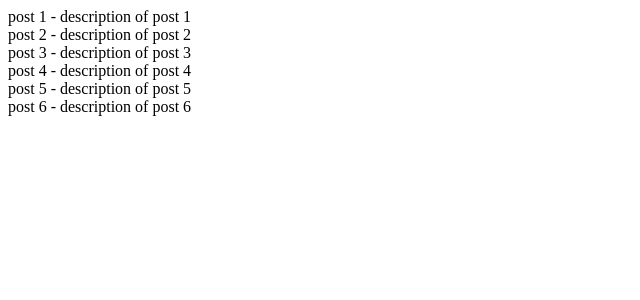
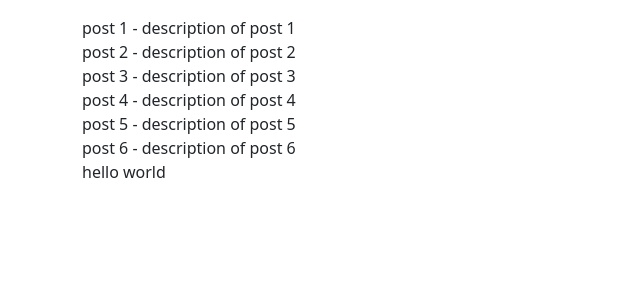
Before and after one commit to CozyWithMeli/A4-Networking, a Django app: page / in a window 1280 px wide. Shown: the top 300 px of the page, without its empty margins (0-640 px from the left). Run offline with Django 5.2, Linux system fonts and the light colour scheme; data comes from the database, SQL or seed files in the repository.

Commit message:
Added div id for hello world in main.html to use in main.js

```diff
--- a/posts/static/posts/main.js
+++ b/posts/static/posts/main.js
@@ -1 +1,5 @@
 console.log('hello world')
+
+const helloWolrdBox = document.getElementById('hello-world')
+
+helloWolrdBox.textContent='hello world'
--- a/posts/templates/posts/main.html
+++ b/posts/templates/posts/main.html
@@ -10,7 +10,8 @@
 {% endblock title %}
 
 {% block content %}
-{% for obj in qs %}
-    {{obj.title}} - {{ obj.body}} <br>
-{% endfor %}
+    {% for obj in qs %}
+        {{obj.title}} - {{ obj.body}} <br>
+    {% endfor %}
+    <div id="hello-world"></div>
 {% endblock content %}
--- a/templates/base.html
+++ b/templates/base.html
@@ -10,8 +10,8 @@
     {% comment %} <link rel="icon" type="image/png" href="{% static 'favicon.ico' %}"/> {% endcomment %}
 
     <!-- Bootstrap CSS -->
-      {% comment %}<link href="https://cdn.jsdelivr.net/npm/bootstrap@5.0.0-beta2/dist/css/bootstrap.min.css" rel="stylesheet" integrity="sha384-BmbxuPwQa2lc/FVzBcNJ7UAyJxM6wuqIj61tLrc4wSX0szH/Ev+nYRRuWlolflfl" crossorigin="anonymous">
-{% endcomment %}
+     <link href="https://cdn.jsdelivr.net/npm/bootstrap@5.0.0-beta2/dist/css/bootstrap.min.css" rel="stylesheet" integrity="sha384-BmbxuPwQa2lc/FVzBcNJ7UAyJxM6wuqIj61tLrc4wSX0szH/Ev+nYRRuWlolflfl" crossorigin="anonymous">
+
 
 {% comment %}
     <!-- Custom css -->
```
